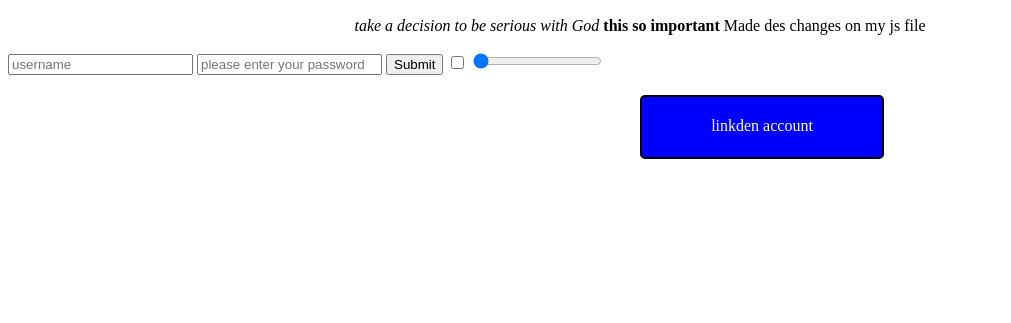
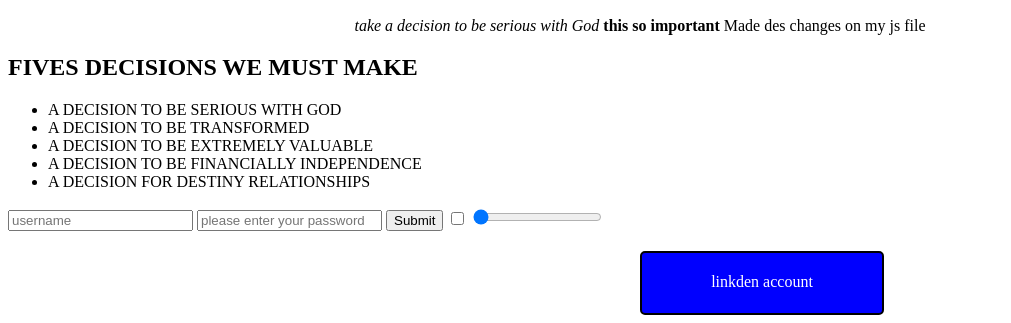
Before and after one commit to ojingwaDaniel/DOM-manipulation, a plain HTML site: page index.html in a window 1280 px wide. Shown: the part 815-1138 px from the top of the page, without its empty margins (0-1011 px from the left). Before the commit the page ends 982 px from the top, so only its background shows below. Drawn offline with Linux system fonts and the light colour scheme.

Commit message:
added a list of elements

```diff
--- a/index.html
+++ b/index.html
@@ -18,6 +18,14 @@
 
         <h1 >STEP 2</h1>
         <p class="step2">Lorem ipsum, dolor sit amet consectetur adipisicing elit. Ullam quis repellat dolores fugiat, consequuntur sequi vitae libero perspiciatis, aliquid perferendis voluptates! Iure possimus quis, ipsa praesentium libero voluptatibus provident autem?</p>
+        <h2>FIVES DECISIONS WE MUST MAKE</h2>
+        <ul>
+            <li>A DECISION TO BE SERIOUS WITH GOD</li>
+            <li>A DECISION TO BE TRANSFORMED</li>
+            <li>A DECISION TO BE EXTREMELY VALUABLE</li>
+            <li>A DECISION TO BE FINANCIALLY INDEPENDENCE</li>
+            <li>A DECISION FOR DESTINY RELATIONSHIPS</li>
+        </ul>
 
     </section>
     <form action="">
```
